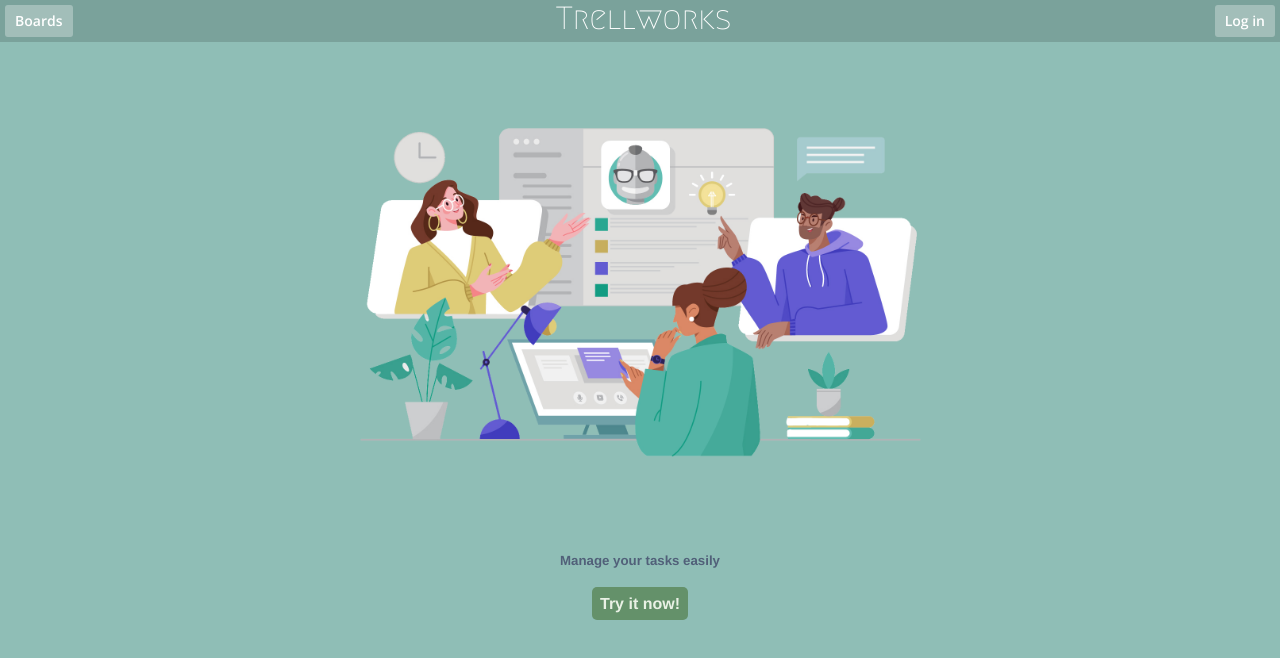
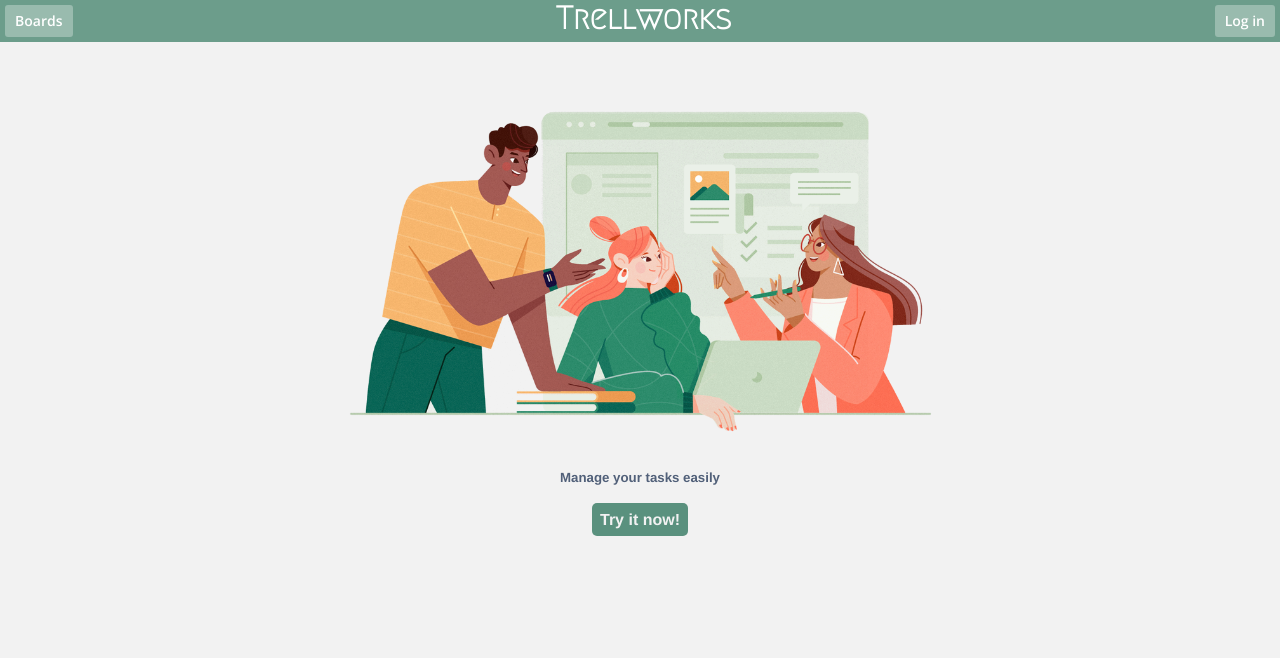
Before and after one commit to Almoglem/trellworks-front, a Vue app: page / in a window 1280 px wide. Shown: the top 658 px of the page. Built offline with nearby package versions, Linux system fonts and the light colour scheme; what vue-dragscroll, vue-textarea-autosize would draw is missing.

Commit message:
css changes

```diff
--- a/src/assets/styles/basics/_base.scss
+++ b/src/assets/styles/basics/_base.scss
@@ -21,7 +21,7 @@ body {
 }
 
 #app {
-  background-color: $main-bgc;
+  background-color: $offwhite;
   height: 100vh;
 }
 
--- a/src/assets/styles/basics/_buttons.scss
+++ b/src/assets/styles/basics/_buttons.scss
@@ -15,7 +15,7 @@
     font-family: Opensans;
 
     &:hover {
-        background-color: rgba(255, 255, 255, 0.781);
+        background-color: rgba(255, 255, 255, 0.541);
     }
 }
 
--- a/src/assets/styles/cmps/_app-header.scss
+++ b/src/assets/styles/cmps/_app-header.scss
@@ -1,7 +1,7 @@
 header {
     justify-content: space-between;
     align-items: center;
-    background-color: rgba(0, 0, 0, .15);
+    background-color: rgba(0, 0, 0, 0.199);
     padding: 5px;
 
     a {
@@ -11,5 +11,6 @@ header {
     .main-logo {
         font-family: 'Megrim-Regular';
         font-size: 2rem;
+        font-weight: bold;
     }
 }
--- a/src/assets/styles/setup/_typography.scss
+++ b/src/assets/styles/setup/_typography.scss
@@ -12,3 +12,8 @@
     font-family: Opensans;
     src: url(~@/assets/fonts/opensans.ttf);
 }
+
+@font-face {
+    font-family: 'Quicksand-bold';
+    src: url(~@/assets/fonts/Quicksand-Bold.ttf);
+}
--- a/src/assets/styles/setup/_variables.scss
+++ b/src/assets/styles/setup/_variables.scss
@@ -7,6 +7,7 @@ $clr5: #dff0ea;
 $clr6: #fff;
 $lightgray: #091e420a;
 $main-bgc: #8fbeb6;
+$offwhite: #f2f2f2;
 
 // Breakpoints
 $mobile-breakpoint: 460px;
--- a/src/assets/styles/views/_board-gallery.scss
+++ b/src/assets/styles/views/_board-gallery.scss
@@ -1,10 +1,11 @@
 .gallery {
-    background-color: $main-bgc;
+    background-color: $offwhite;
     padding-bottom: 50px;
 
     .board-header {
         justify-content: space-between;
-        height: 20%;
+        height: 30%;
+        backdrop-filter: blur(5px);
         background-color: #00000059;
         border-top-left-radius: 8px;
         border-top-right-radius: 8px;
@@ -12,6 +13,7 @@
 
     .board-title {
         color: whitesmoke;
+        font-family: 'Quicksand-bold';
     }
 
     .board-list {
@@ -31,7 +33,7 @@
         background-position: 50%;
         background-repeat: no-repeat;
         background-size: cover;
-        background-color: whitesmoke;
+        background-color: rgba(241, 236, 236, 0.637);
         height: 150px;
         border-radius: 8px;
         position: relative;
@@ -50,7 +52,16 @@
             opacity: 0;
             color: whitesmoke;
         }
+    }
 
+    .add-board-container {
+        display: flex;
+        align-items: center;
+        justify-content: center;
+
+        .fa-plus {
+            font-size: 3rem;
+        }
     }
 
     h4 {
--- a/src/assets/styles/views/_home-page.scss
+++ b/src/assets/styles/views/_home-page.scss
@@ -1,17 +1,22 @@
-.homepage-content {
+.home {
+    background-color: #87c4ae;
+}
+
+.page-content {
     padding-bottom: 40px;
-    background-color: $main-bgc;
+    background-color: $offwhite;
 }
 
 .main-img {
     width: 50%;
     height: auto;
+    margin-top: 50px;
 }
 
 .action-call {
-    color: #e9f1e5;
+    color: $offwhite;
     font-weight: bold;
-    background-color: #64916a;
+    background-color: #5a917e;
     padding: 8px;
     border-radius: 5px;
 }
--- a/src/assets/styles/views/_task-details.scss
+++ b/src/assets/styles/views/_task-details.scss
@@ -191,7 +191,6 @@
     }
 
     .description-show {
-        background-color: rgba(9, 30, 66, .04);
         box-shadow: none;
         border: none;
         border-radius: 3px;
--- a/src/cmps/app-header.vue
+++ b/src/cmps/app-header.vue
@@ -1,15 +1,17 @@
 <template>
   <header class="flex">
-    <nav class="flex">
-      <router-link class="header-btn transition" to="/boards"
-        >Boards</router-link
-      >
+    <nav class="header-btn transition">
+      <router-link to="/boards">Boards</router-link>
     </nav>
     <router-link to="/">
       <span class="main-logo" aria-label="logo">Trellworks</span>
     </router-link>
     <div class="flex" v-if="loggedInUser">
-      <avatar :style="{marginRight: '8px'}" :size="30" :username="loggedInUser.fullname"></avatar>
+      <avatar
+        :style="{ marginRight: '8px' }"
+        :size="30"
+        :username="loggedInUser.fullname"
+      ></avatar>
       <button class="header-btn" @click="doLogout">Log Out</button>
     </div>
     <section v-else class="nav-side-buttons header-btn transition">
--- a/src/views/board-gallery.vue
+++ b/src/views/board-gallery.vue
@@ -2,7 +2,7 @@
   <section>
     <app-header />
     <div class="flex main-container gallery">
-      <h1>Starred Boards</h1>
+      <h1><i class="fas fa-star"></i> Starred Boards</h1>
       <div class="board-list">
         <section v-for="board in starredBoards" :key="board._id">
           <span @click="getBoard(board._id)">
@@ -21,10 +21,13 @@
           </span>
         </section>
       </div>
-      <h1>Your boards</h1>
+      <h1><i class="fas fa-th"></i> Your boards</h1>
       <div class="board-list">
-        <div @click="createBoard" class="placeholder-preview add">
-          <div class="vertical"><div class="horizontal"></div></div>
+        <div
+          @click="createBoard"
+          class="placeholder-preview add-board-container"
+        >
+          <i class="fas fa-plus"></i>
         </div>
         <section v-for="board in regularBoards" :key="board._id">
           <span @click="getBoard(board._id)">
--- a/src/views/home.vue
+++ b/src/views/home.vue
@@ -1,8 +1,8 @@
 <template>
   <section class="container home text-center">
     <app-header />
-    <main class="homepage-content">
-      <img src="../assets/img/main-img.png" class="main-img" />
+    <main class="page-content">
+      <img src="../assets/img/option2.png" class="main-img" />
       <h5 class="text-center">Manage your tasks easily</h5>
       <router-link to="/board/605c6ee08defda42fc5e20ee" class="action-call"
         >Try it now!</router-link
```
Also changed, not shown: src/assets/styles/basics/_layout.scss (+6 -11 lines), src/assets/fonts/Quicksand-Bold.ttf (added), src/assets/img/option2.png (added).
